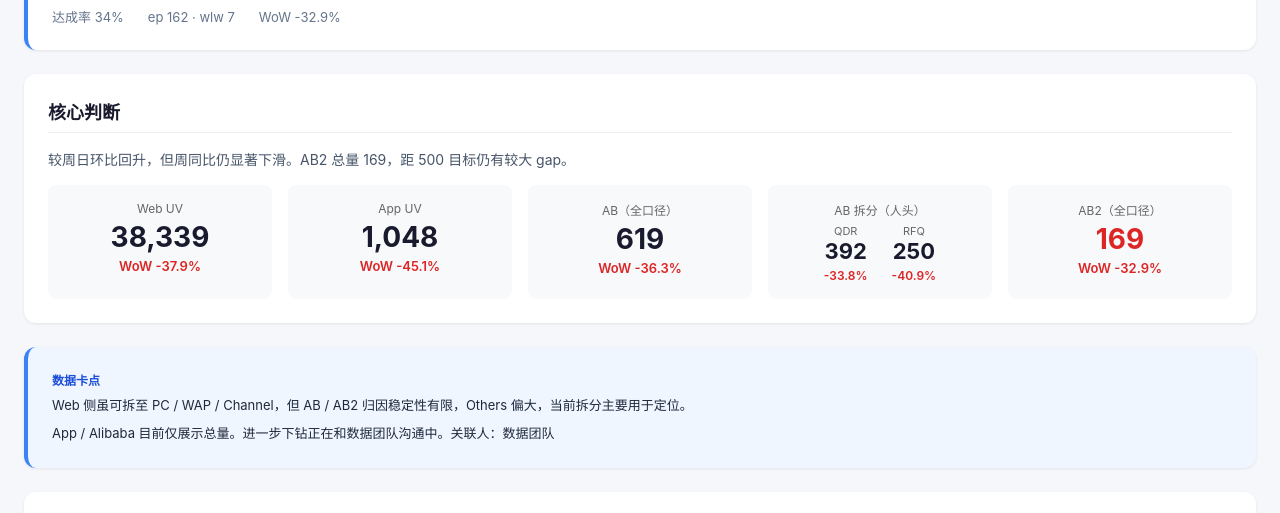
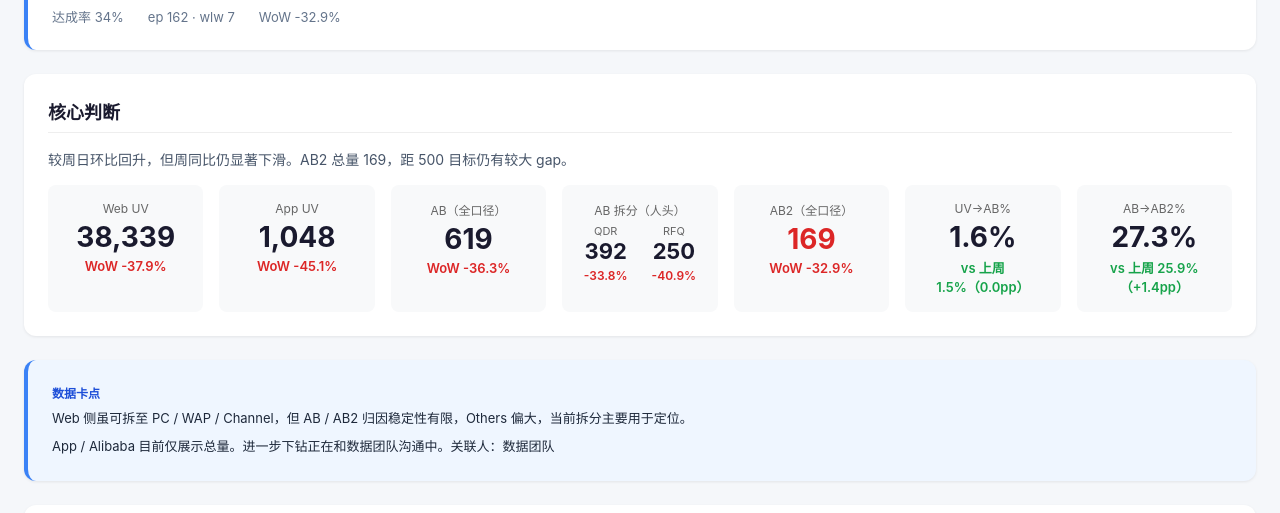
Before and after one commit to visable-ug-org/ug-daily-dashboard, a website: page index.html in a window 1280 px wide. Shown: the part 252-765 px from the top of the page. Drawn offline with nearby package versions, Linux system fonts and the light colour scheme.

Commit message:
feat: add UV→AB% and AB→AB2% conversion rate cards
- Two new summary cards computed from existing data (no extra SQL)
- Shows current % vs previous week % with pp delta
- Grid auto-fits to accommodate 7 cards

Made-with: Cursor

```diff
--- a/index.html
+++ b/index.html
@@ -33,7 +33,7 @@
   .dab2-detail { margin-top: 10px; font-size: 13px; color: #64748b; display: flex; gap: 24px; }
   .dab2-detail span { display: inline-flex; align-items: center; gap: 4px; }
 
-  .summary-grid { display: grid; grid-template-columns: repeat(5, 1fr); gap: 16px; }
+  .summary-grid { display: grid; grid-template-columns: repeat(auto-fit, minmax(140px, 1fr)); gap: 16px; }
   .summary-item { text-align: center; padding: 16px; background: #f8f9fa; border-radius: 8px; }
   .summary-item .label { font-size: 12px; color: #666; margin-bottom: 4px; }
   .summary-item .value { font-size: 28px; font-weight: 700; }
@@ -548,9 +548,21 @@ function renderSummary(s) {
     <div style="text-align:center;"><div style="font-size:11px;color:#666;">QDR</div><div style="font-size:22px;font-weight:700;">${formatNumber(s.qdrAB)}</div><div class="change ${wowClass(s.qdrAB,s.qdrABPrev)}" style="font-size:12px;">${wowText(s.qdrAB,s.qdrABPrev)}</div></div>
     <div style="text-align:center;"><div style="font-size:11px;color:#666;">RFQ</div><div style="font-size:22px;font-weight:700;">${formatNumber(s.rfqAB)}</div><div class="change ${wowClass(s.rfqAB,s.rfqABPrev)}" style="font-size:12px;">${wowText(s.rfqAB,s.rfqABPrev)}</div></div>
   </div></div>`;
+  const totalUV = s.webUV + s.appUV;
+  const totalUVPrev = s.webUVPrev + s.appUVPrev;
+  const uvToAb = totalUV ? (s.ab / totalUV * 100) : 0;
+  const uvToAbPrev = totalUVPrev ? (s.abPrev / totalUVPrev * 100) : 0;
+  const abToAb2 = s.ab ? (s.ab2 / s.ab * 100) : 0;
+  const abToAb2Prev = s.abPrev ? (s.ab2Prev / s.abPrev * 100) : 0;
+  function pctItem(label, val, prev) {
+    const dir = val > prev ? 'up' : val < prev ? 'down' : 'neutral';
+    const delta = (val - prev).toFixed(1);
+    return `<div class="summary-item"><div class="label">${label}</div><div class="value">${val.toFixed(1)}%</div><div class="change ${dir}">vs 上周 ${prev.toFixed(1)}%（${delta > 0 ? '+' : ''}${delta}pp）</div></div>`;
+  }
   document.getElementById('summaryGrid').innerHTML =
     item('Web UV',s.webUV,s.webUVPrev) + item('App UV',s.appUV,s.appUVPrev) +
-    item('AB（全口径）',s.ab,s.abPrev) + abSplit + item('AB2（全口径）',s.ab2,s.ab2Prev,s.ab2Color);
+    item('AB（全口径）',s.ab,s.abPrev) + abSplit + item('AB2（全口径）',s.ab2,s.ab2Prev,s.ab2Color) +
+    pctItem('UV→AB%', uvToAb, uvToAbPrev) + pctItem('AB→AB2%', abToAb2, abToAb2Prev);
 }
 
 function renderTrendMeta(id, items) {
```
